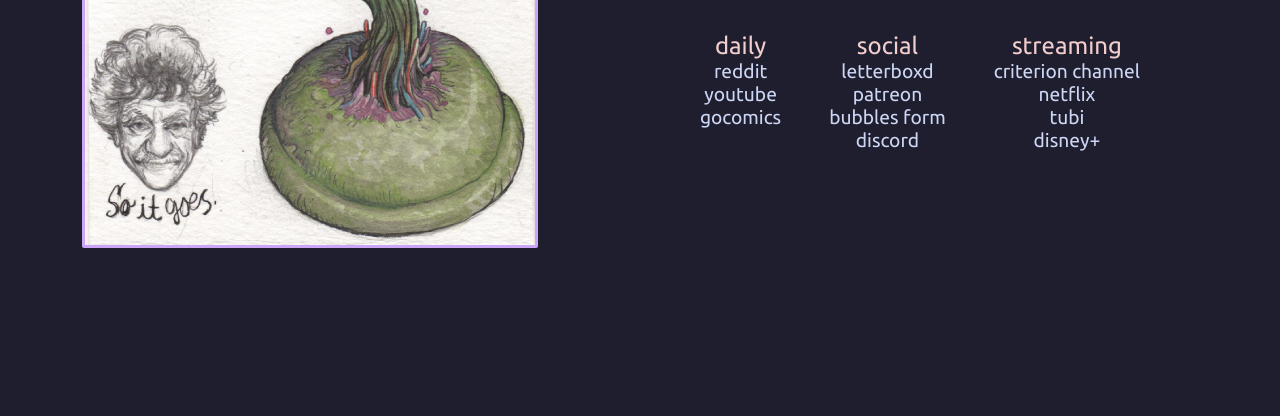
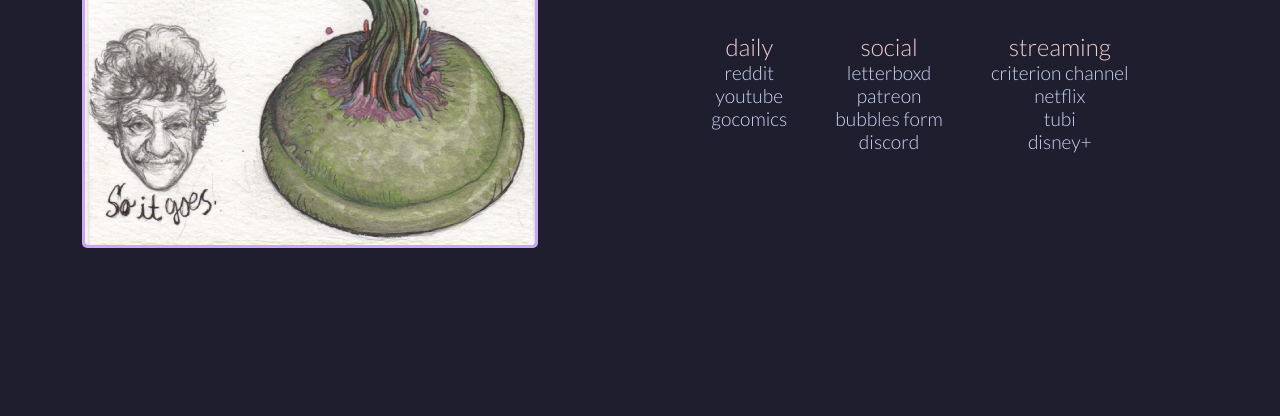
Before and after one commit to Abazzi/start-page, a website: page index.html in a window 1280 px wide. Shown: the part 439-855 px from the top of the page. Drawn offline with Linux system fonts and the light colour scheme.

Commit message:
Added target=_blank to links added Lato font to css

```diff
--- a/index.html
+++ b/index.html
@@ -53,27 +53,41 @@
         <div class="links-container">
           <div class="group-one">
             <li class="title">daily</li>
-            <li><a href="https://reddit.com/">reddit</a></li>
-            <li><a href="https://youtube.com">youtube</a></li>
-            <li><a href="https://www.gocomics.com/mycomics/">gocomics</a></li>
+            <li><a href="https://reddit.com/" target="_blank">reddit</a></li>
+            <li><a href="https://youtube.com" target="_blank">youtube</a></li>
+            <li>
+              <a href="https://www.gocomics.com/mycomics/" target="_blank"
+                >gocomics</a
+              >
+            </li>
           </div>
           <div class="group-two">
             <li class="title">social</li>
-            <li><a href="https://letterboxd.com/">letterboxd</a></li>
-            <li><a href="https://patreon.com">patreon</a></li>
             <li>
-              <a href="https://www.bubbleszine.proboards.com">bubbles form</a>
+              <a href="https://letterboxd.com/" target="_blank">letterboxd</a>
             </li>
-            <li><a href="https://discord.com/app">discord</a></li>
+            <li><a href="https://patreon.com" target="_blank">patreon</a></li>
+            <li>
+              <a href="https://www.bubbleszine.proboards.com" target="_blank"
+                >bubbles form</a
+              >
+            </li>
+            <li>
+              <a href="https://discord.com/app" target="_blank">discord</a>
+            </li>
           </div>
           <div class="group-three">
             <li class="title">streaming</li>
             <li>
-              <a href="https://criterionchannel.com/">criterion channel</a>
+              <a href="https://criterionchannel.com/" target="_blank"
+                >criterion channel</a
+              >
             </li>
-            <li><a href="https://netflix.com">netflix</a></li>
-            <li><a href="https://tubi.com">tubi</a></li>
-            <li><a href="https://www.disneyplus.com">disney+</a></li>
+            <li><a href="https://netflix.com" target="_blank">netflix</a></li>
+            <li><a href="https://tubi.com" target="_blank">tubi</a></li>
+            <li>
+              <a href="https://www.disneyplus.com" target="_blank">disney+</a>
+            </li>
           </div>
         </div>
       </div>
--- a/styles.css
+++ b/styles.css
@@ -1,7 +1,9 @@
 @import url('https://fonts.googleapis.com/css2?family=Open+Sans&family=Ubuntu&display=swap');
+@import url('https://fonts.googleapis.com/css2?family=Fjalla+One&family=Lato:wght@300&family=Montserrat&family=Open+Sans&display=swap');
 
 :root {
   --ubuntu-font: 'Ubuntu', sans-serif;
+  --lato-font: 'Lato', sans-serif;
   --open-sans-font: 'Open Sans', sans-serif;
   --rosewater: #f5e0dc;
   --flamingo: #f2cdcd;
@@ -32,7 +34,7 @@ html {
 }
 
 li {
-  font-family: var(--ubuntu-font);
+  font-family: var(--lato-font);
   font-size: 1.2rem;
   color: var(--text);
   list-style-type: none;
@@ -54,7 +56,7 @@ a:hover {
 
 #picture {
   max-width: 500px;
-  border-radius: 2px;
+  border-radius: 5px;
   border: 3px solid var(--mauve);
 }
 
@@ -69,7 +71,7 @@ a:hover {
 }
 
 .directory {
-  font-family: var(--ubuntu-font);
+  font-family: var(--lato-font);
   color: var(--rosewater);
   font-size: 3rem;
 }
```
